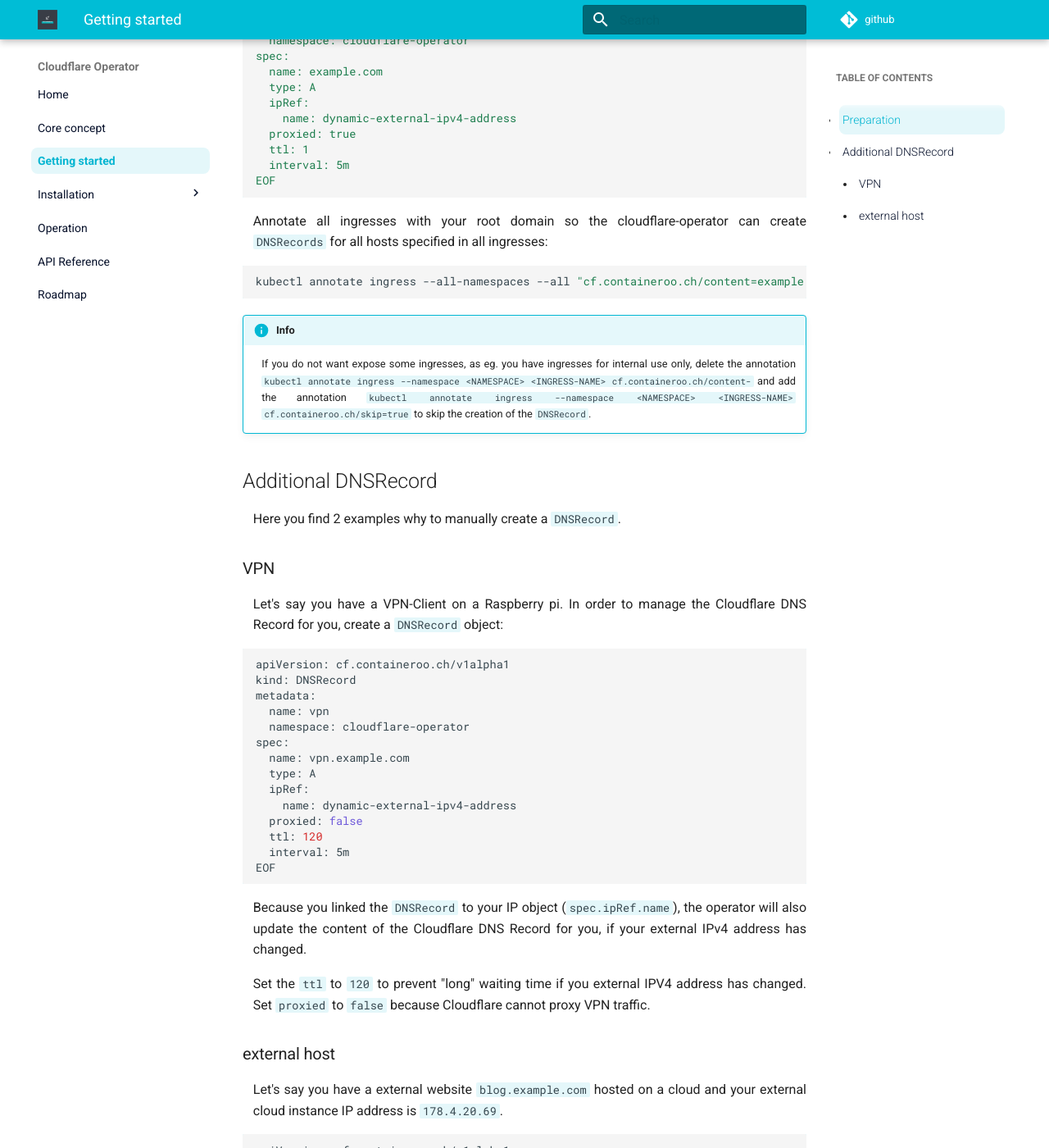
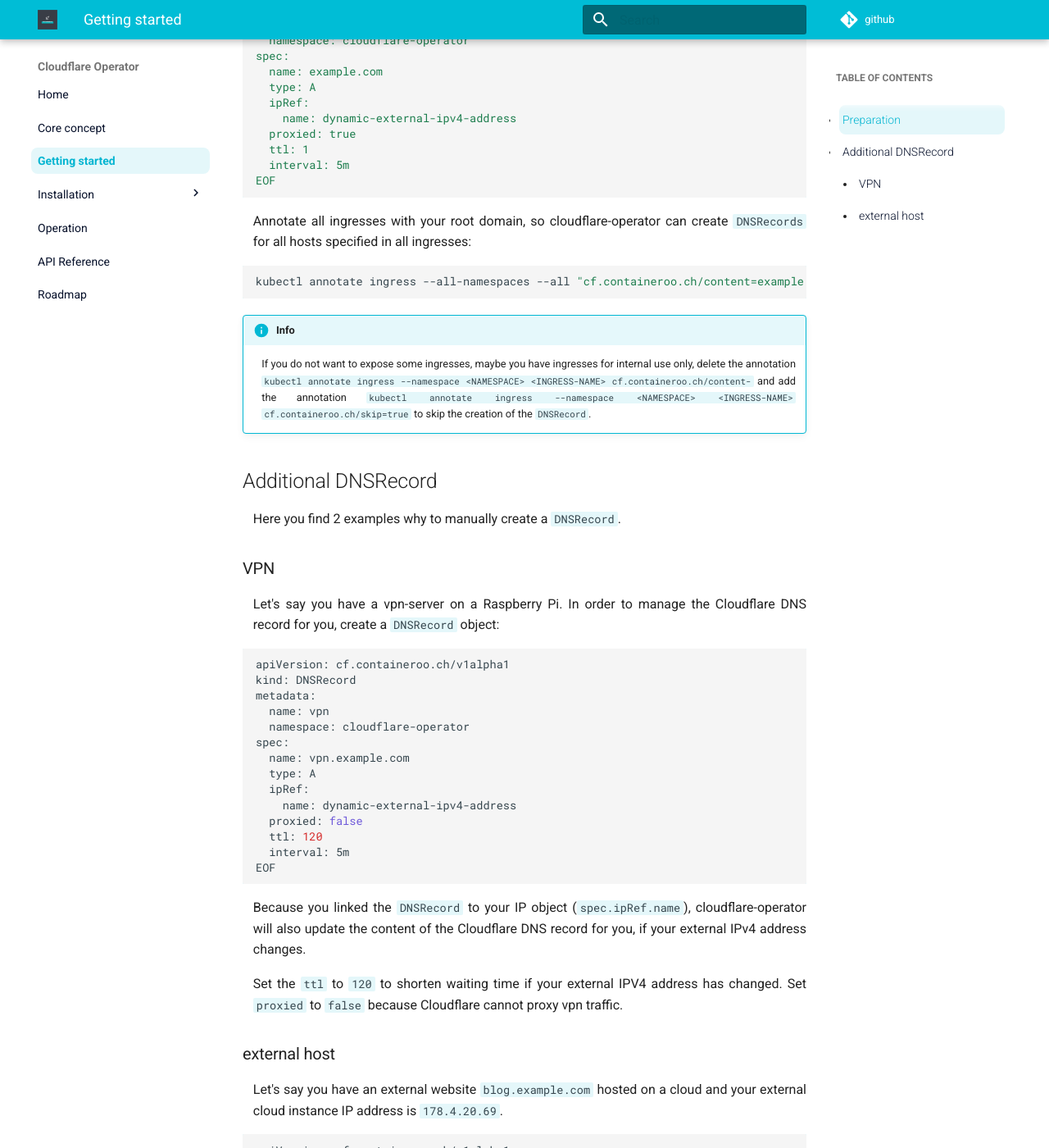
Before and after one commit to containeroo/cloudflare-operator, an MkDocs documentation site: the page built from docs/content/getting_started.md, in a window 1280 px wide and 1400 px high, scrolled down 1255 px. Shown: the whole window at 82% size. Built offline with MkDocs 1.6.1 and Material for MkDocs 9.7.7, drawn with Linux system fonts in a browser that asks for light colours; comment, search, counter and statistics services are not loaded; some of the changed text lies outside the part shown.

````diff
--- a/docs/content/getting_started.md
+++ b/docs/content/getting_started.md
@@ -70,14 +70,14 @@ spec:
 EOF
 ```
 
-Annotate all ingresses with your root domain so the cloudflare-operator can create `DNSRecords` for all hosts specified in all ingresses:
+Annotate all ingresses with your root domain, so cloudflare-operator can create `DNSRecords` for all hosts specified in all ingresses:
 
 ```bash
 kubectl annotate ingress --all-namespaces --all "cf.containeroo.ch/content=example.com"
 ```
 
 !!! info
-    If you do not want expose some ingresses, as eg. you have ingresses for internal use only, delete the annotation `kubectl annotate ingress --namespace <NAMESPACE> <INGRESS-NAME> cf.containeroo.ch/content-` and add the annotation `kubectl annotate ingress --namespace <NAMESPACE> <INGRESS-NAME> cf.containeroo.ch/skip=true` to skip the creation of the `DNSRecord`.
+    If you do not want to expose some ingresses, maybe you have ingresses for internal use only, delete the annotation `kubectl annotate ingress --namespace <NAMESPACE> <INGRESS-NAME> cf.containeroo.ch/content-` and add the annotation `kubectl annotate ingress --namespace <NAMESPACE> <INGRESS-NAME> cf.containeroo.ch/skip=true` to skip the creation of the `DNSRecord`.
 
 ## Additional DNSRecord
 
@@ -85,7 +85,7 @@ Here you find 2 examples why to manually create a `DNSRecord`.
 
 ### VPN
 
-Let's say you have a VPN-Client on a Raspberry pi. In order to manage the Cloudflare DNS Record for you, create a `DNSRecord` object:
+Let's say you have a vpn-server on a Raspberry Pi. In order to manage the Cloudflare DNS record for you, create a `DNSRecord` object:
 
 ```bash
 apiVersion: cf.containeroo.ch/v1alpha1
@@ -104,14 +104,14 @@ spec:
 EOF
 ```
 
-Because you linked the `DNSRecord` to your IP object (`spec.ipRef.name`), the operator will also update the content of the Cloudflare DNS Record for you, if your external IPv4 address has changed.
+Because you linked the `DNSRecord` to your IP object (`spec.ipRef.name`), cloudflare-operator will also update the content of the Cloudflare DNS record for you, if your external IPv4 address changes.
 
-Set the `ttl` to `120` to prevent "long" waiting time if you external IPV4 address has changed.
-Set `proxied` to `false` because Cloudflare cannot proxy VPN traffic.
+Set the `ttl` to `120` to shorten waiting time if your external IPV4 address has changed.
+Set `proxied` to `false` because Cloudflare cannot proxy vpn traffic.
 
 ### external host
 
-Let's say you have a external website `blog.example.com` hosted on a cloud and your external cloud instance IP address is `178.4.20.69`.
+Let's say you have an external website `blog.example.com` hosted on a cloud and your external cloud instance IP address is `178.4.20.69`.
 
 ```bash
 apiVersion: cf.containeroo.ch/v1alpha1
@@ -129,10 +129,10 @@ spec:
 EOF
 ```
 
-Now your blog will be routed thru Cloudflare.
+Now your blog will be routed through Cloudflare.
 
 !!! note
     Do not forget to change the `content` of the `DNSRecord` if the external IPv4 address of your cloud instance has changed!
 
 !!! tip "bonus tip"
-    If you have multiple cloud services accessible with the same Ip, you can also create an `IP` object and link this with `ipRef.name`, so you have only change the Ip address of your cloud instance once in the `IP` object ;-)
+    If you have multiple cloud services accessible with the same IP, you can also create an `IP` object and link this with `ipRef.name`, so you only have to change the IP address of your cloud instance once in the `IP` object ;-)
````
Also changed, not shown: other parts of docs/content/getting_started.md (+6 -6 lines), docs/content/core_concept.md (+35 -36 lines), docs/content/roadmap.md (+4 -4 lines).
